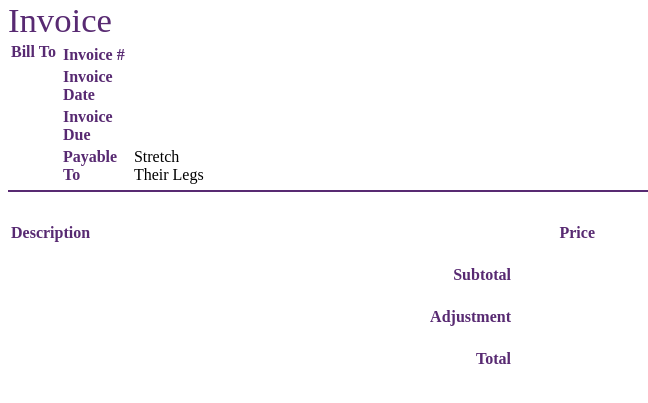
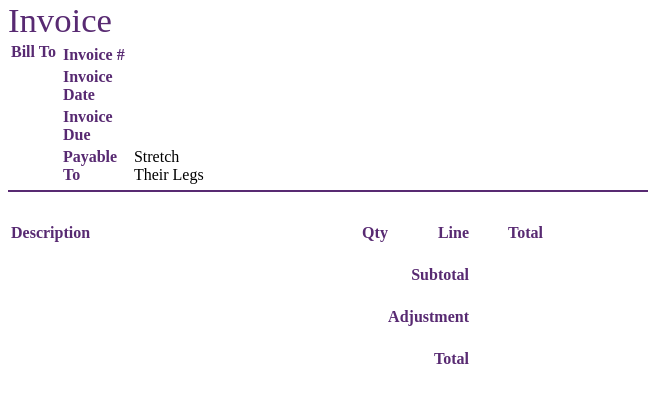
Before and after one commit to sourcery-ai-experiments/cerberus, a Django app: template crm/templates/crm/invoice.html in a window 1280 px wide. Shown: the part 297-700 px from the top of the page, without its empty margins (0-648 px from the left). Run offline with Django 4.2, Linux system fonts and the light colour scheme; the template is opened without the code that fills it, so the values that code supplies are empty; parts of the project's set-up code (start-up, migrations or seed data) failed here and were passed over.

Commit message:
Add line price and qty to the pdf

```diff
--- a/crm/templates/crm/invoice.html
+++ b/crm/templates/crm/invoice.html
@@ -182,28 +182,32 @@
       <div class="hr">&nbsp;</div>
       <table class="inv">
         <tr>
-          <td width="500pt"><b>Description</b></td>
-          <td width="80pt" align="right"><b>Price</b></td>
+          <td width="340pt"><b>Description</b></td>
+          <td width="40pt" align="center"><b>Qty</b></td>
+          <td width="70pt" align="right"><b>Line</b></td>
+          <td width="70pt" align="right"><b>Total</b></td>
           <td></td>
         </tr>
 
         {% for charge in invoice.charges.all %}
         <tr class="{% cycle 'odd' 'even' %}">
           <td>{{ charge.name }}</td>
+          <td align="center">{{ charge.quantity }}</td>
+          <td align="right">{{ charge.line }}</td>
           <td align="right">{{ charge.cost }}</td>
         </tr>
         {% endfor %}
 
         <tr>
-          <td align="right"><b>Subtotal</b></td>
+          <td align="right" colspan="3"><b>Subtotal</b></td>
           <td align="right">{{ invoice.subtotal }}</td>
         </tr>
         <tr>
-          <td align="right"><b>Adjustment</b></td>
+          <td align="right" colspan="3"><b>Adjustment</b></td>
           <td align="right">{{ invoice.adjustment }}</td>
         </tr>
         <tr>
-          <td align="right"><b>Total</b></td>
+          <td align="right" colspan="3"><b>Total</b></td>
           <td align="right"><b>{{ invoice.total }}</b></td>
         </tr>
       </table>
```
